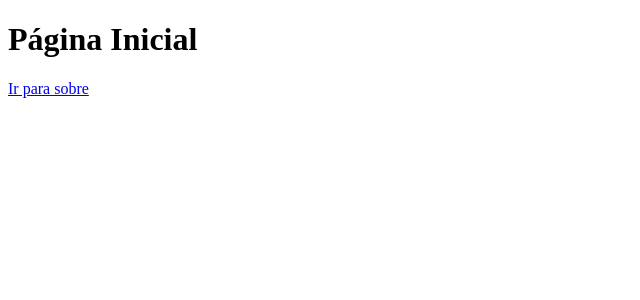
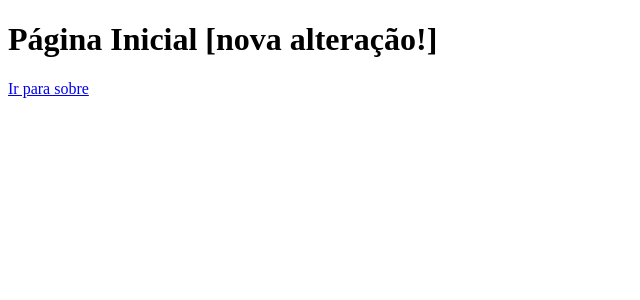
Before and after one commit to LilianePaixao/cicd, a Next.js app: page / in a window 1280 px wide. Shown: the top 300 px of the page, without its empty margins (0-640 px from the left). Built offline with nearby package versions, Linux system fonts and the light colour scheme.

Commit message:
incluída nova alteração

```diff
--- a/pages/index.js
+++ b/pages/index.js
@@ -3,7 +3,7 @@ import NextLink from "next/link";
 export default function HomeScreen() {
   return (
     <div>
-      <h1>Página Inicial</h1>
+      <h1>Página Inicial [nova alteração!]</h1>
       <NextLink href="/sobre">
         <a>Ir para sobre</a>
       </NextLink>
```
